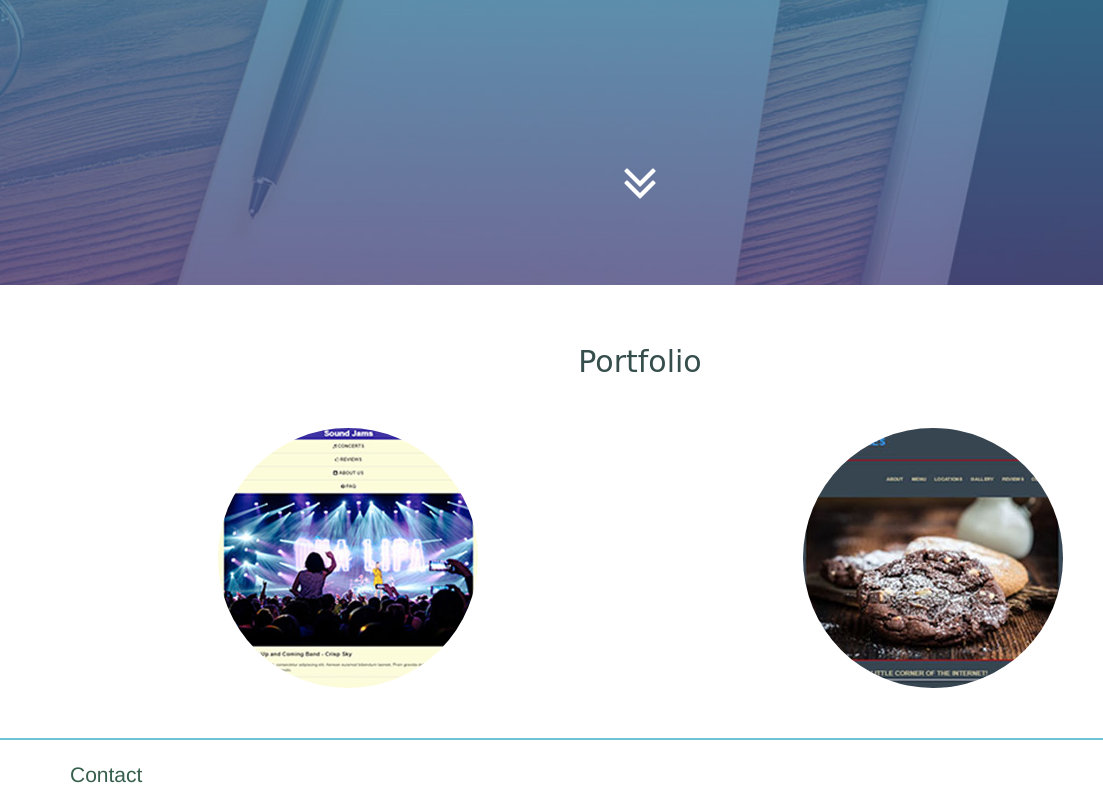
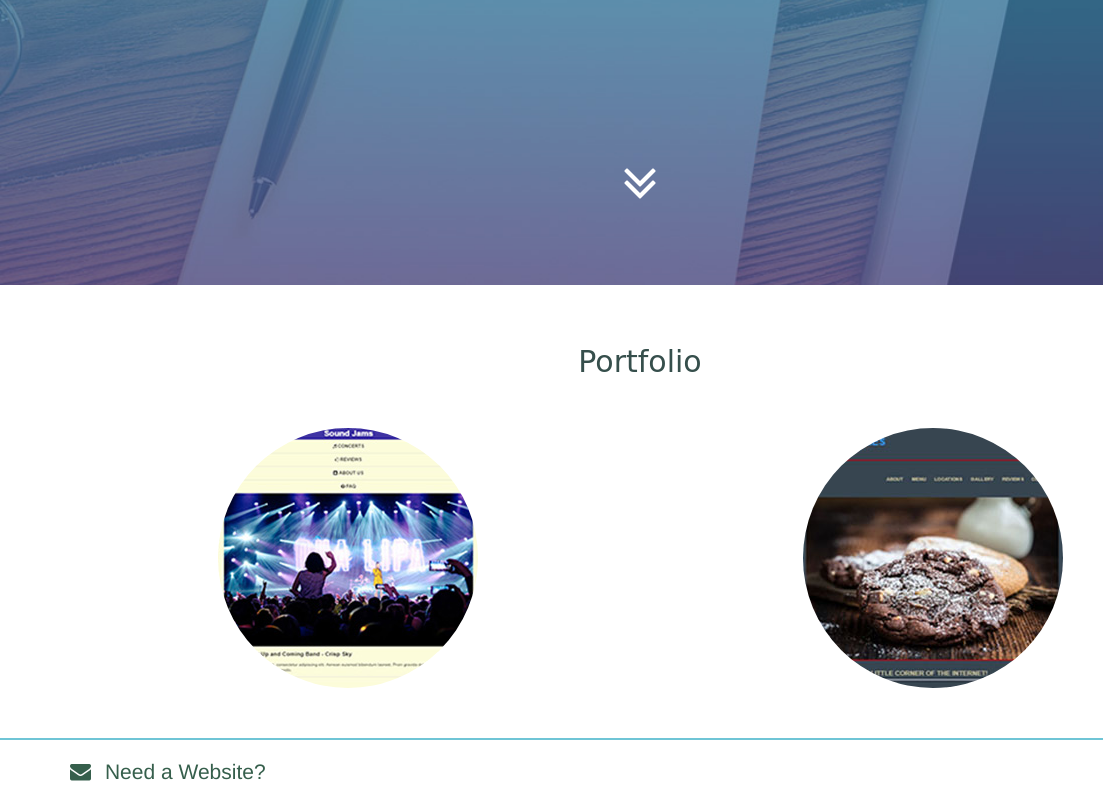
Before and after one commit to alona22193/byalona.io, a plain HTML site: page Website Files/index.html in a window 1280 px wide. Shown: the part 515-1315 px from the top of the page, 0-1103 px from the left. Drawn offline with nearby package versions, Linux system fonts and the light colour scheme.

Commit message:
added envelope and email address in footer

```diff
--- a/Website Files/css/styles.css
+++ b/Website Files/css/styles.css
@@ -148,21 +148,29 @@ footer {
 .footer-nav {
 	display: inline;
 }
-
+.envelope-edit {
+	color: #365f4c; /* Dark Blue Grey*/
+}
 .icon-edit {
 	color: #365f4c; /* Dark Blue Grey*/
 	padding-top: 20px;
 }
 
 .foot > li > a {
-	color: #365f4c;
+	color: #365f4c; /* Dark Blue Grey*/
 	font-size: 1.5em;
 	text-decoration: none;
 }
 	.foot > li {
 			list-style-type: none;
 	}
-
+	.foot > li > a:hover {
+	color: #808080; /* Dark Grey */
+	}
+.envelope {
+	text-decoration: none;
+	margin-right: 10px;
+}
 .github {
 	text-decoration: none;
 	margin-right: 10px;
@@ -176,6 +184,12 @@ footer {
 }
 .icons a {
 	display: inline-block;
+}
+.fa-github:hover, .fa-twitter:hover, .fa-linkedin:hover, .fa-envelope:hover {
+	color: #808080; /* Dark Grey */
+}
+.fa-envelope {
+
 }
 
 /*Media Queries*/
--- a/Website Files/index.html
+++ b/Website Files/index.html
@@ -99,8 +99,11 @@
   <div class="container ">
     <div class="row">
       <div class="col-xs-7">
-        <ul class="footer-nav text-left foot">
-          <li><a href="#">Contact</a></li>
+        <ul class="footer-nav text-left foot h5">
+          <li>
+            <a class="envelope" href="mailto:alona@alona.io" target="_blank"><i class="fa fa-envelope envelope-edit fa-1x" aria-hidden="true"></i></a>
+            <a href="mailto:alona@alona.io">Need a Website?</a>
+        </li>
         </ul>
       </div><!---->
 
```
